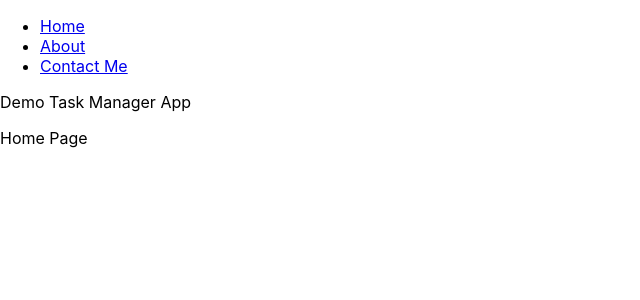
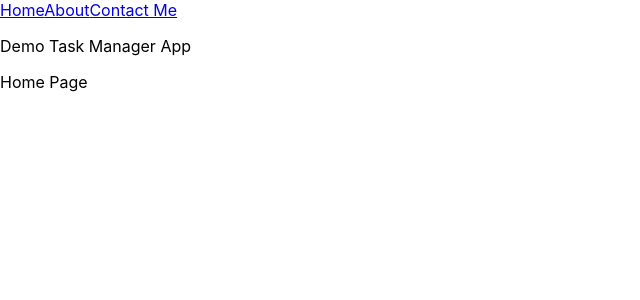
Before and after one commit to Epal4d/taskmgr-app-v01, a React (Create React App) app in the folder taskmgr-app-v01/: page /contact in a window 1280 px wide. Shown: the top 300 px of the page, without its empty margins (0-640 px from the left). Built offline with nearby package versions, Linux system fonts and the light colour scheme.

Commit message:
update Navbar

```diff
--- a/taskmgr-app-v01/src/components/Navbar.js
+++ b/taskmgr-app-v01/src/components/Navbar.js
@@ -4,11 +4,9 @@
     {
         return(
             <nav>
-                <ul>
-                    <li><Link to="/">Home</Link></li>
-                    <li><Link to="/About">About</Link></li>
-                    <li><Link to="/Contact">Contact Me</Link></li>
-                </ul>
+                    <Link to="/">Home</Link>
+                    <Link to="/About">About</Link>
+                    <Link to="/Contact">Contact Me</Link>
             </nav>
         );
     };
```
